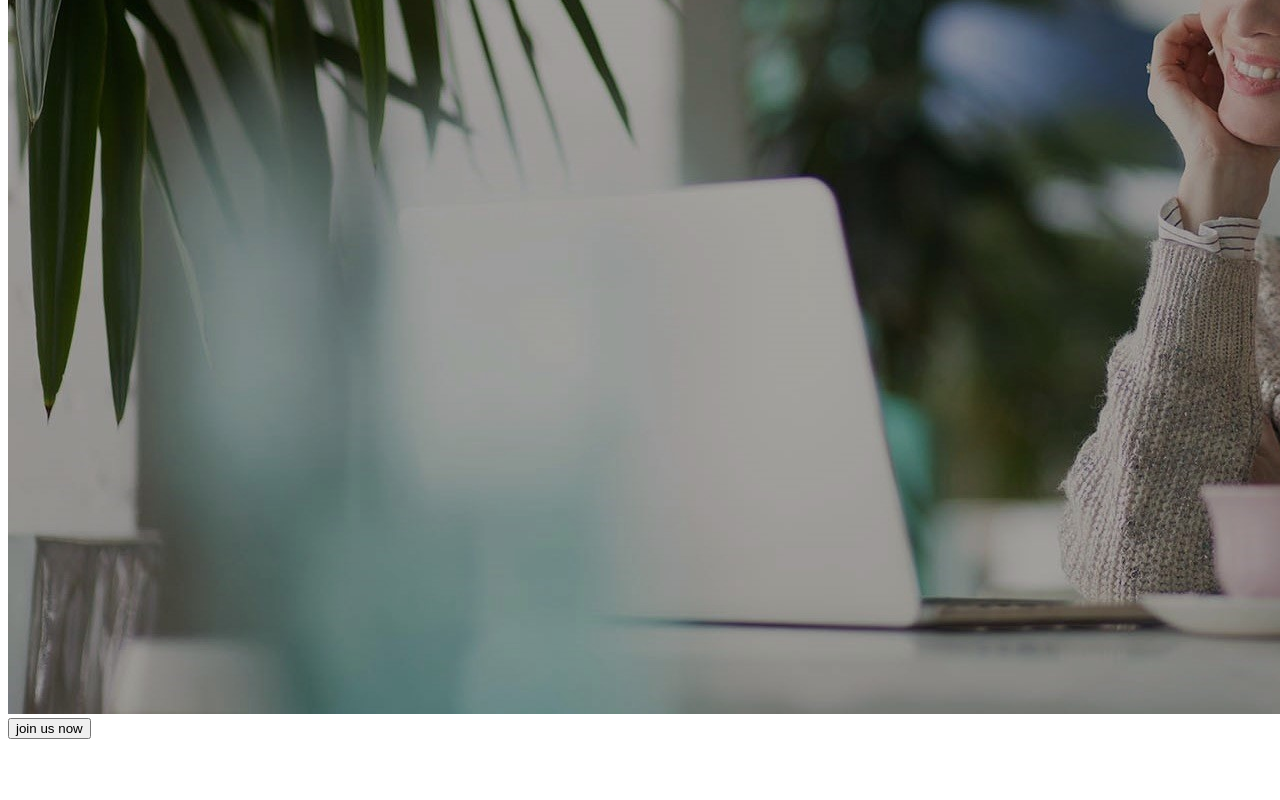
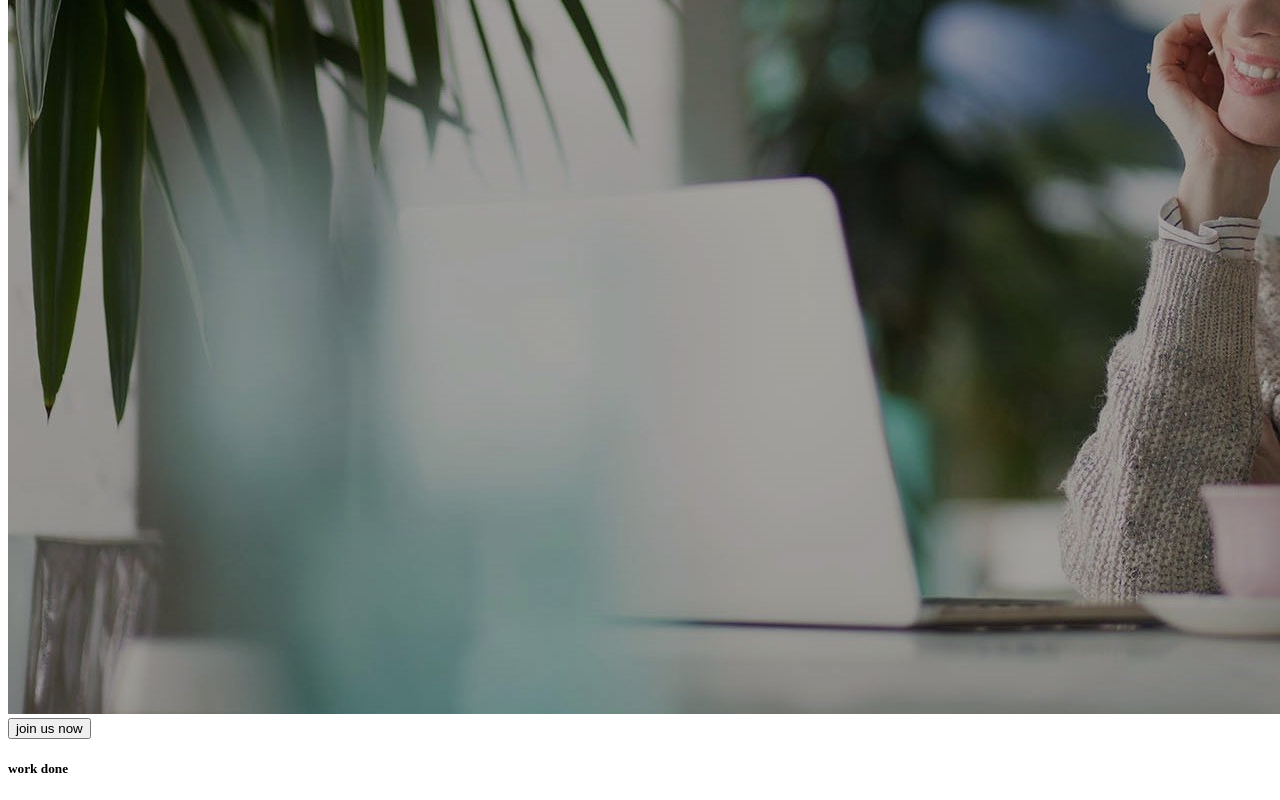
Before and after one commit to Nallamativenkat/DVSK, a plain HTML site: page index.html in a window 1280 px wide. Shown: the part 445-1245 px from the top of the page. Before the commit the page ends 1192 px from the top, so only its background shows below. Drawn offline with Linux system fonts and the light colour scheme.

Commit message:
work done

```diff
--- a/index.html
+++ b/index.html
@@ -12,5 +12,6 @@
     <h4>dusyanth</h4>
     <img src="./Images/slider-image1.jpg" alt="">
     <button>join us now</button>
+    <h5>work done</h5>
 </body>
 </html>
```
